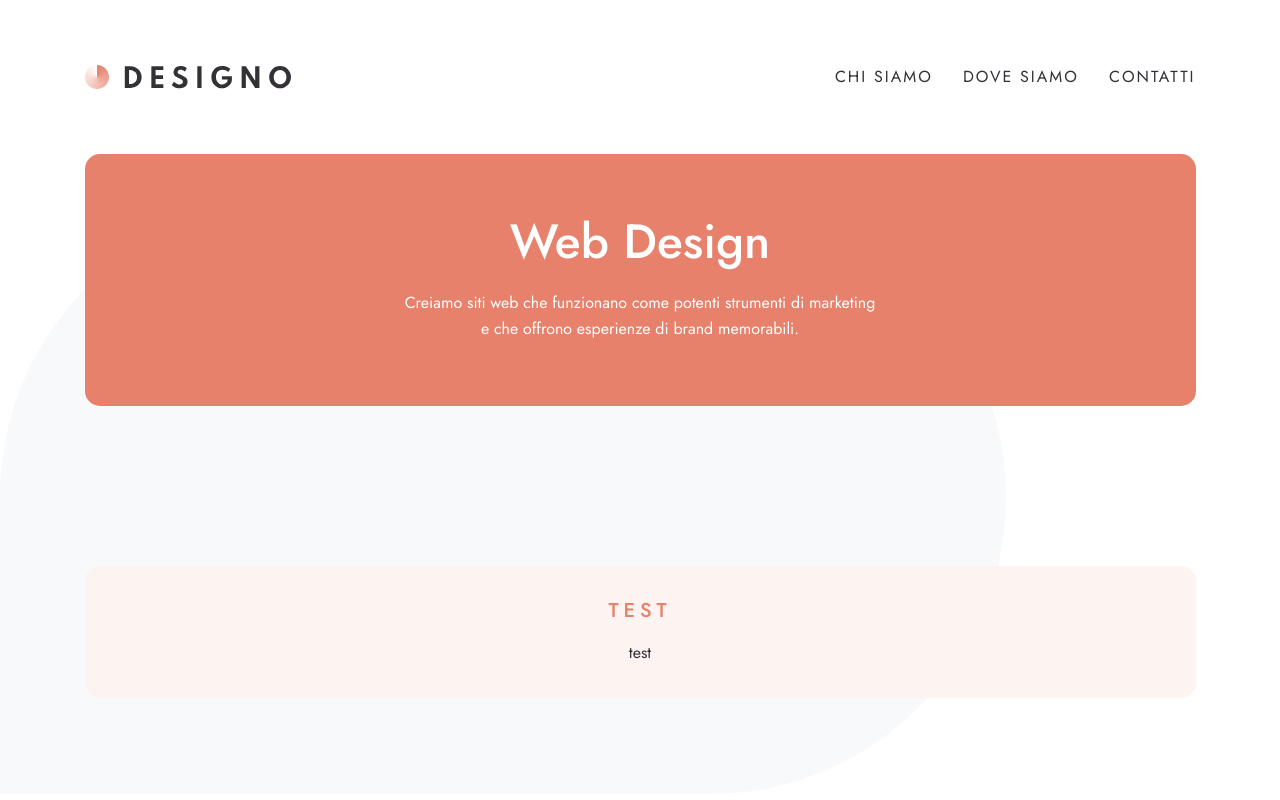
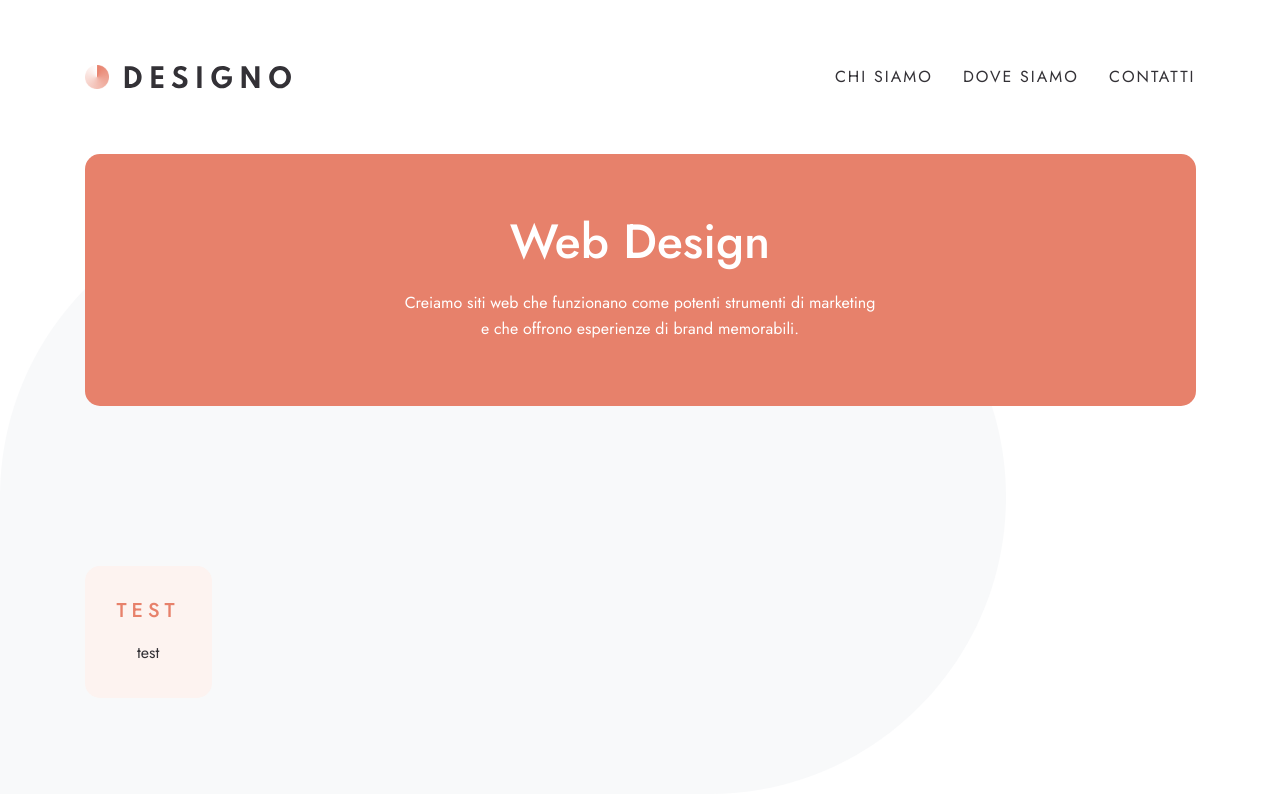
Before and after one commit to tyVespA/designo, a Next.js app: page /web-design in a window 1280 px wide. Shown: the top 800 px of the page. Built offline with nearby package versions, Linux system fonts and the light colour scheme.

Commit message:
Add styles

```diff
--- a/src/app/(footer-banner-on)/(one-leaf-pages)/components/DesignLinkCard.module.css
+++ b/src/app/(footer-banner-on)/(one-leaf-pages)/components/DesignLinkCard.module.css
@@ -1,6 +1,25 @@
 .designLinkCardContainer {
   background-color: #fdf3f0;
   border-radius: var(--border-radius);
+  overflow: hidden;
+  transition: all 0.3s ease-in-out;
+
+  max-width: 350px;
+}
+
+.designLinkCardContainer:hover {
+  background-color: var(--primary-accent);
+  color: var(--primary-light);
+  transform: translateY(-10px);
+}
+
+.designLinkCardContainer:hover h3 {
+  color: var(--primary-light);
+}
+
+.image {
+  width: 100%;
+  height: auto;
 }
 
 .textContainer {
@@ -12,4 +31,5 @@
 .designLinkCardContainer h3 {
   color: var(--primary-accent);
   padding-bottom: 16px;
+  transition: color 0.2s ease-in-out;
 }
--- a/src/app/(footer-banner-on)/(one-leaf-pages)/components/DesignLinksSection.module.css
+++ b/src/app/(footer-banner-on)/(one-leaf-pages)/components/DesignLinksSection.module.css
@@ -0,0 +1,5 @@
+.designLinksSection {
+  display: flex;
+  gap: 30px;
+  flex-wrap: wrap;
+}
--- a/src/app/(footer-banner-on)/(one-leaf-pages)/components/HeroBanner.module.css
+++ b/src/app/(footer-banner-on)/(one-leaf-pages)/components/HeroBanner.module.css
@@ -6,6 +6,8 @@
   border-radius: var(--border-radius);
 
   margin-bottom: 160px;
+  /* 120px for tablets */
+  /* 96px for phones */
 }
 
 .heroBannerContainer h1 {
```
